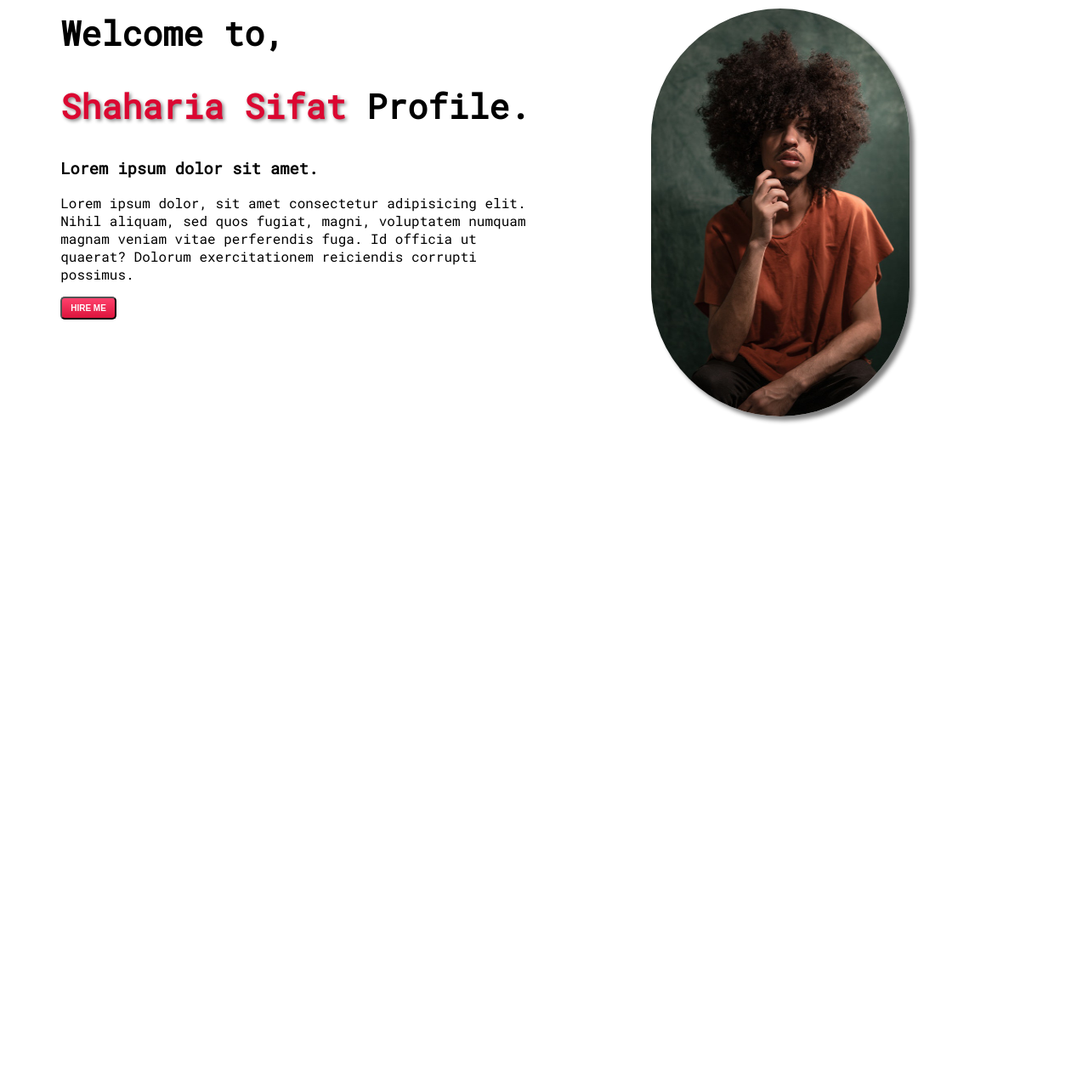
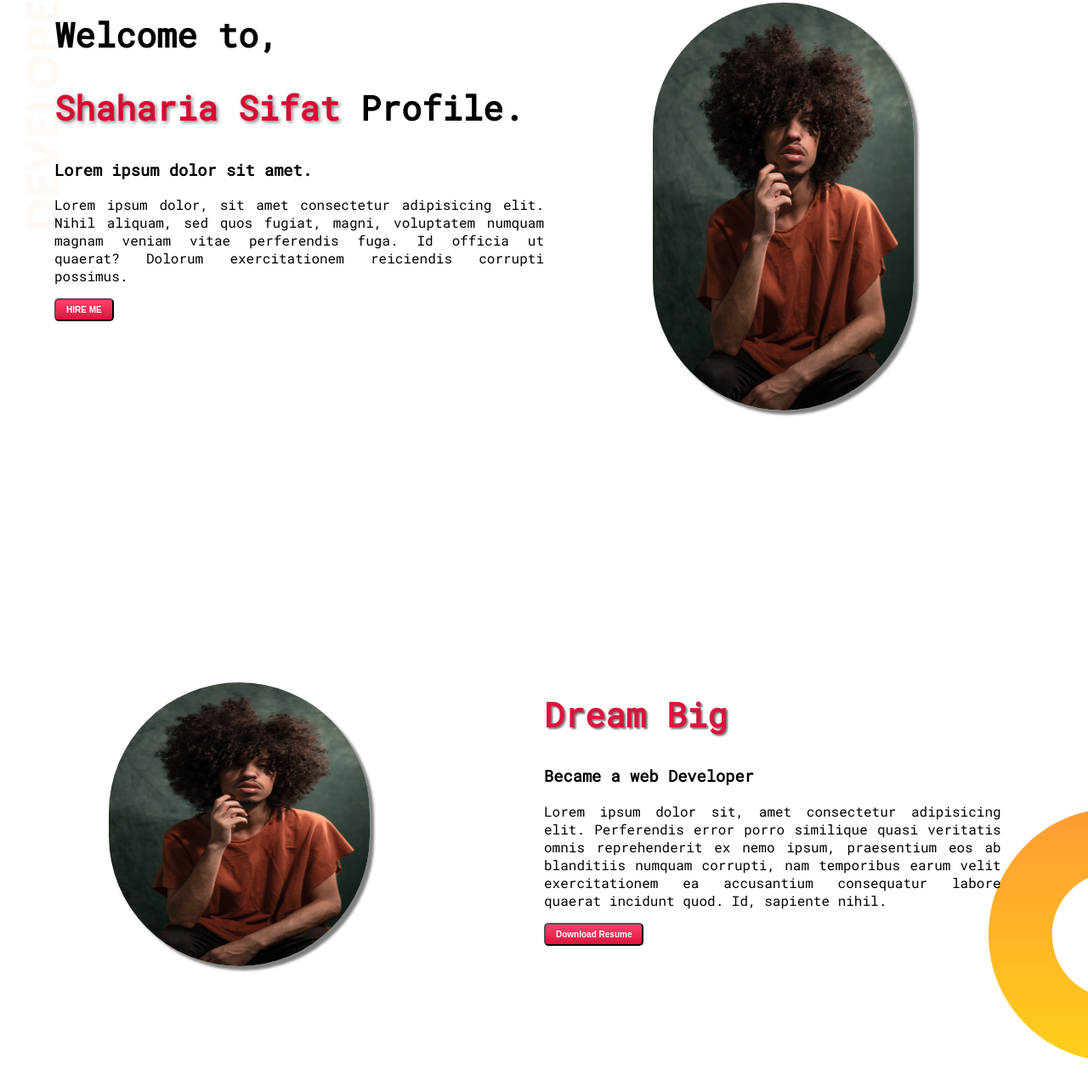
Before and after one commit to md-sifath/Developer-portfolio, a plain HTML site: page index.html in a window 1280 px wide. Shown: the part 89-1374 px from the top of the page at 85% size. Before the commit the page ends 827 px from the top, so only its background shows below. Drawn offline with Linux system fonts and the light colour scheme.

Commit message:
Dream page complete

```diff
--- a/index.html
+++ b/index.html
@@ -13,7 +13,7 @@
 </head>
 
 <body>
-    <section>
+    <section class="profile">
         <div></div>
         <div class="half-width1">
             <h1>Welcome to,</h1>
@@ -21,12 +21,28 @@
             <h3>Lorem ipsum dolor sit amet.</h3>
             <p>Lorem ipsum dolor, sit amet consectetur adipisicing elit. Nihil aliquam, sed quos fugiat, magni, voluptatem numquam magnam veniam vitae perferendis fuga. Id officia ut quaerat? Dolorum exercitationem reiciendis corrupti possimus.
             </p>
-            <button class="hire_button"><a href="#" target="_blank">HIRE ME</a></button>
+            <button class="button_link"><a href="https://github.com/md-sifath" target="_blank">HIRE ME</a></button>
         </div>
         <div class="half-width2">
             <img src="images/pic1.jpg" alt="Profile pic">
         </div>
     </section>
+    <section class="dream_page">
+        <div class="half-width3">
+            <img src="images/pic1.jpg" alt="Profile pic">
+        </div>
+        <div class="half-width4">
+            <h1 class="heading">Dream Big</h1>
+            <h3>Became a web Developer</h3>
+            <p>Lorem ipsum dolor sit, amet consectetur adipisicing elit. Perferendis error porro similique quasi veritatis omnis reprehenderit ex nemo ipsum, praesentium eos ab blanditiis numquam corrupti, nam temporibus earum velit exercitationem ea accusantium consequatur labore quaerat incidunt quod. Id, sapiente nihil.</p>
+            <button class="button_link"><a href="#">Download Resume</a></button>
+
+
+
+        </div>
+    </section>
+
+
 
 
     <h3></h3>
--- a/style.css
+++ b/style.css
@@ -4,10 +4,14 @@
 }
 body{
     font-family: 'Roboto Mono', monospace;
+    margin: 0;
 }
-section{
+
+.profile{
     display: flex;
     height: 100vh;
+    background-image: url(images/top-banner.png);
+    background-repeat: no-repeat;
 }
 h1{
     font-size: 40px;
@@ -16,22 +20,27 @@ span{
     color: rgb(219, 7, 49);
     text-shadow: 2px 2px 4px gray;
 }
-.hire_button{
+.button_link{
     background-image: linear-gradient(#FF416C,crimson);
-    padding: 6px 10px;
+    padding: 6px 12px;
     font-size: 10px;
     font-weight: 700;
     border-radius: 5px;
 }
-.hire_button a{
+button:hover{
+    background-color: black;
+}
+.button_link a{
     color:white;
     text-decoration: none;
-
 }
 .half-width1{
-    margin-top: 60px;
+    margin-top: 70px;
     width: 50%;
     padding-left: 5%;
+}
+.half-width1 p{
+    text-align: justify;
 }
 .half-width2{
     width: 50%;
@@ -42,5 +51,35 @@ span{
     width: 60%;
     height: 60%;
     border-radius: 210px;
-    box-shadow: 5px 5px 5px gray;
+    box-shadow: 5px 5px 3px gray;
 }
+.dream_page{
+    display: flex;
+    background-image: url(images/dream-bg.png);
+    background-repeat: no-repeat;
+    background-position: right;
+    background-position-y: 240px;
+}
+.heading{
+    color: crimson;
+    text-shadow: 2px 2px 2px gray;
+}
+.half-width3{
+    width: 50%;
+    padding-left: 10%;
+}
+.half-width3 img{
+    margin-top: 18%;
+    width: 60%;
+    height: 60%;
+    border-radius: 210px;
+    box-shadow: 5px 5px 3px gray;
+}
+.half-width4{
+    margin-top: 70px;
+    width: 50%;
+    padding-right: 8%;
+}
+.half-width4 p{
+    text-align: justify;
+}
```
Also changed, not shown: images/dream-bg.png (added), images/top-banner.png (added).
